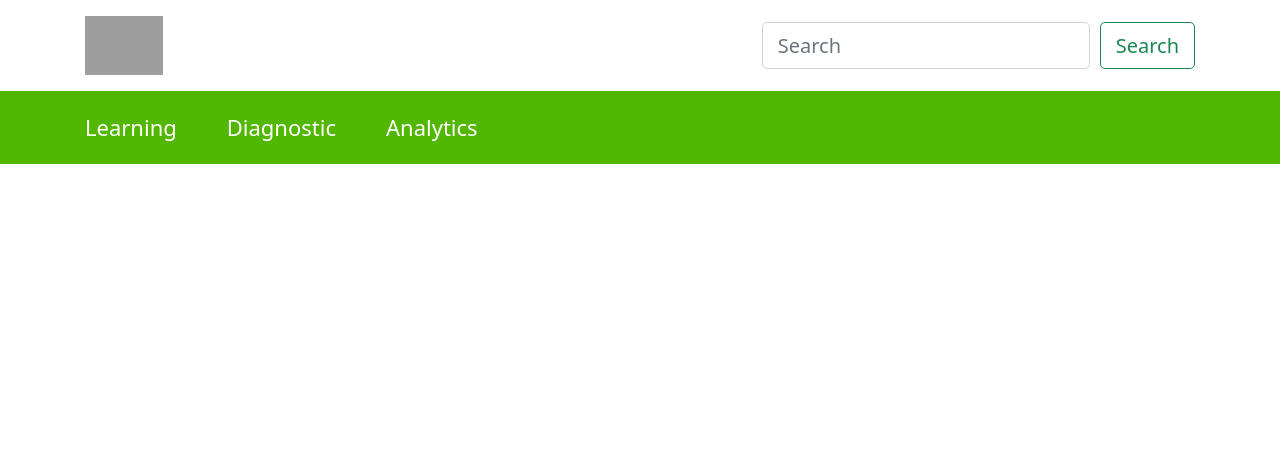
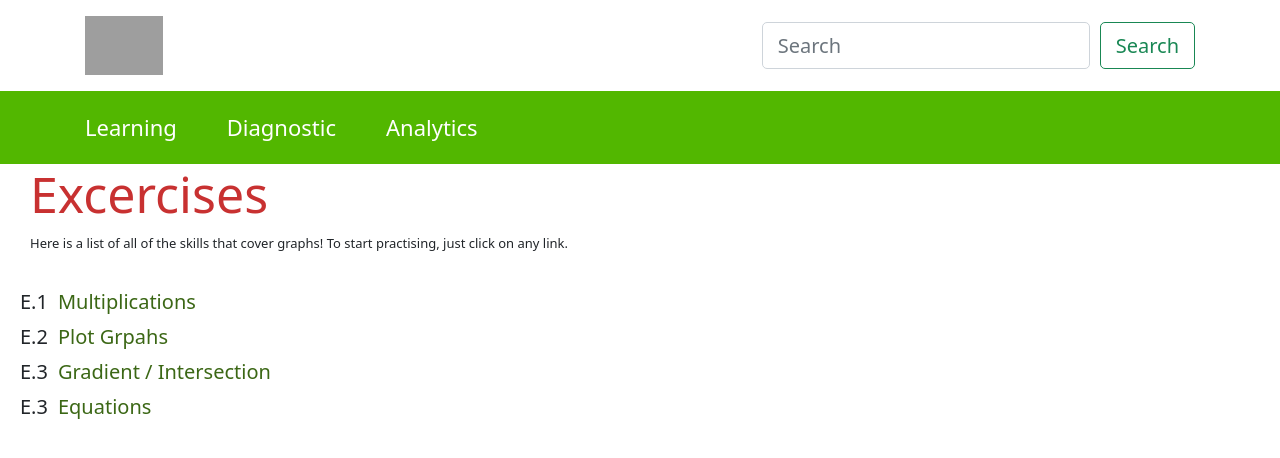
Before and after one commit to noorUllah47/ixl, a React (Create React App) app: page /category in a window 1280 px wide. Shown: the top 458 px of the page. Built offline with nearby package versions, Linux system fonts and the light colour scheme; grey boxes are pictures that could not be loaded.

Commit message:
category page

```diff
--- /dev/null
+++ b/src/Components/Atom/category/Category.js
@@ -0,0 +1,44 @@
+import React from 'react'
+import classes from './category.module.css'
+function Category() {
+  return (
+    <React.Fragment>
+    <div>
+        <header class="skill-tree-header" >
+    <h1 class={`crisp-splash-header topic-graphs ${classes.green2_text} mx-4`}>
+Excercises    </h1>
+    <p class={`${classes.description} mx-4`} >
+    Here is a list of all of the skills that cover graphs! To start practising, just click on any link.   </p>
+    {/* <p class="description mobile-only">
+      Here is a list of all of the skills that cover graphs! To start practising, just click on any link.
+    </p> */}
+  </header></div>
+  <div className={`${classes.skill_tree_body}`}>
+<div className={`${classes.skills_list}`}>
+<ol className={`${classes.skill_ol}`}>
+<li className={`${classes.skill_tree_skill_node}`}>
+<div className='mt-3'>
+<span class="skill-tree-skill-number" >E.1</span>
+<a href='/'  className='mx-2 skill_link mt-3'>Multiplications</a>
+</div>
+<div className='mt-3'>
+<span class="skill-tree-skill-number" >E.2</span>
+<a href='/' className=' skill_link mx-2'>Plot Grpahs</a>
+</div>
+<div className='mt-3'>
+<span class="skill-tree-skill-number" >E.3</span>
+<a href='/' className=' skill_link mx-2'>Gradient / Intersection </a>
+</div>
+<div className='mt-3'>
+<span class="skill-tree-skill-number" >E.3</span>
+<a href='/' className=' skill_link mx-2'>Equations </a>
+</div>
+</li>
+</ol>
+</div>
+  </div>
+  </React.Fragment>
+  )
+}
+
+export default Category
--- /dev/null
+++ b/src/Components/Atom/category/category.module.css
@@ -0,0 +1,27 @@
+.green2_text, .green2_text:hover {
+    color: #c83131;
+  }
+  .description {
+    margin: 10px 0;
+    font-size: 13px;
+  }
+  .skill_tree_body {
+    margin: 20px 0 20px 20px;
+  }
+  .skills_list{
+    width: 33.33333%;
+    white-space: normal;
+  }
+  .skill_ol{
+    white-space: normal;
+    margin: 10px 0;
+    padding: 0;
+  }
+  .skill_tree_skill_node {
+    line-height: 15px;
+    margin: 8px 0 8px 20px;
+    position: relative;
+    list-style: none;
+    display: table-cell;
+    padding-right: 4px;
+}
--- a/src/Pages/Chart.js
+++ b/src/Pages/Chart.js
@@ -118,7 +118,7 @@ function Donut({ans,gInput}) {
   const [series, setseries] = useState(     [{
     id:1,
     name: 'Jane',
-    data: [6]
+    data: [[8,9]]
 }, ]
            )
 
@@ -162,11 +162,17 @@ function Donut({ans,gInput}) {
 
   gInput({x:series[0].data[0][0],y:series[0].data[0][1]})
 }
-function removePoint(index){
-  // const list =[...series];
-  // list.splice(index,1)
+function removePoint(x,y){
+  // const list =[...series[0].data];
+  // list.splice(index,0)
+  // chart.series[0].data[0].remove()
+  series[0].data[0][0]=x
+  series[0].data[0][1]=y
+
+  highChartsRender()
+  console.log("00000000000===============>",chart.series)
   // setseries(list)
-  chart.series[0].removePoint(0);
+  // chart.series[0].removePoint(0);
 }
         const [Line, setLine] = useState(0)
   function highChartsRender() {
@@ -185,14 +191,18 @@ function removePoint(index){
             var x = Math.round(e.xAxis[0].value),
               y = Math.round(e.yAxis[0].value),
               series = this.series[Line];
+              // Add it
+              if(this.series[0].data.length===1){
+                removePoint(x,y)
+                console.log("ssssssssss",series)
+                getPoint()
+              }
+              if(this.series[0].data.length<1){
+                getPoint()
 
+                series.addPoint([x, y]);
+            }
 
-
-            // Add it
-            if(this.series[Line].data.length<1){
-            series.addPoint([x, y]);
-            getPoint()
-            }
           }
         },
         renderTo: 'atmospheric-composition'
--- a/src/Routes/MainComponent.js
+++ b/src/Routes/MainComponent.js
@@ -1,5 +1,6 @@
 import { Routes, Route } from "react-router-dom";
 import MyStopwatch from "../Components/Atom/Timer/Timer";
+import Category from "../Components/Atom/category/Category";
 import App from "../Pages/Chart";
 import Donut from "../Pages/Chart";
 import Chaart from "../Pages/Chart";
@@ -14,6 +15,8 @@ const MainComponent = () => {
     {/* <Donut /> */}
       <Routes>
         <Route path="/" element={<Home />} />
+        <Route path="/category" element={<Category />} />
+
 
 
 
--- a/src/index.css
+++ b/src/index.css
@@ -122,3 +122,6 @@ input{
   box-shadow: none;
   border: none;
 }
+.skill_link{
+  color: #3b6715
+}
```
